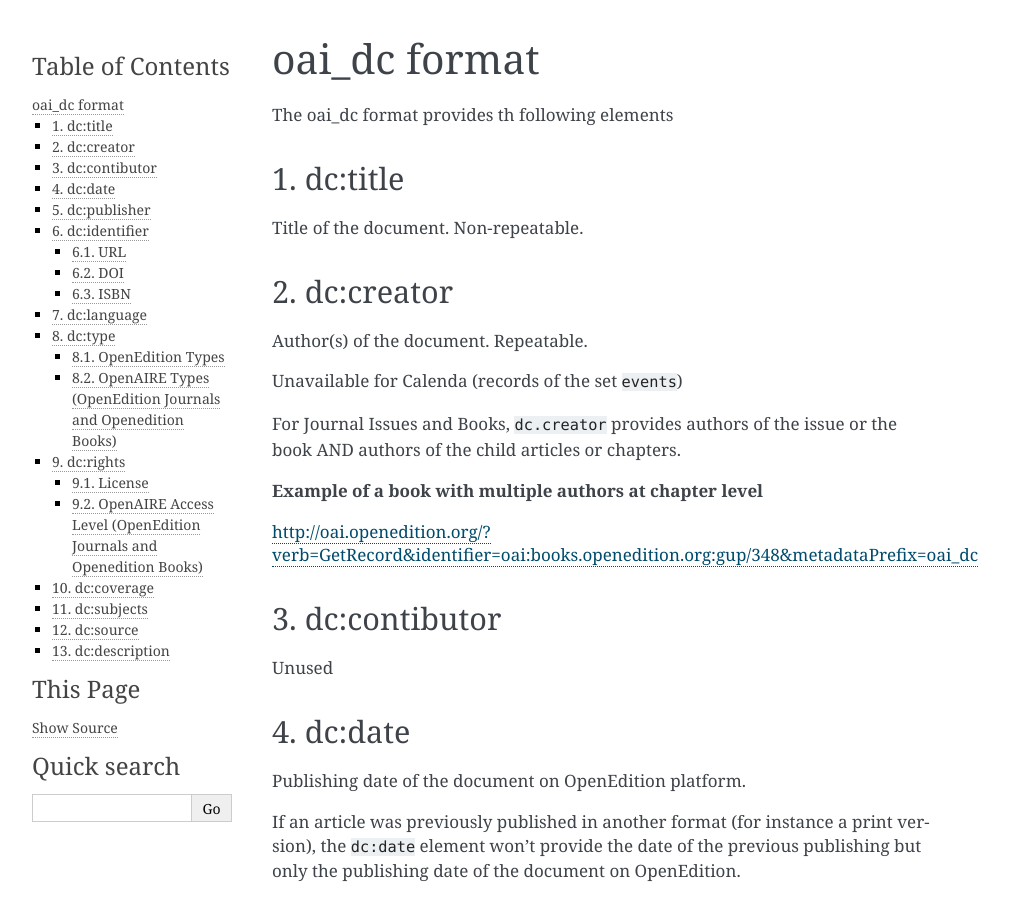
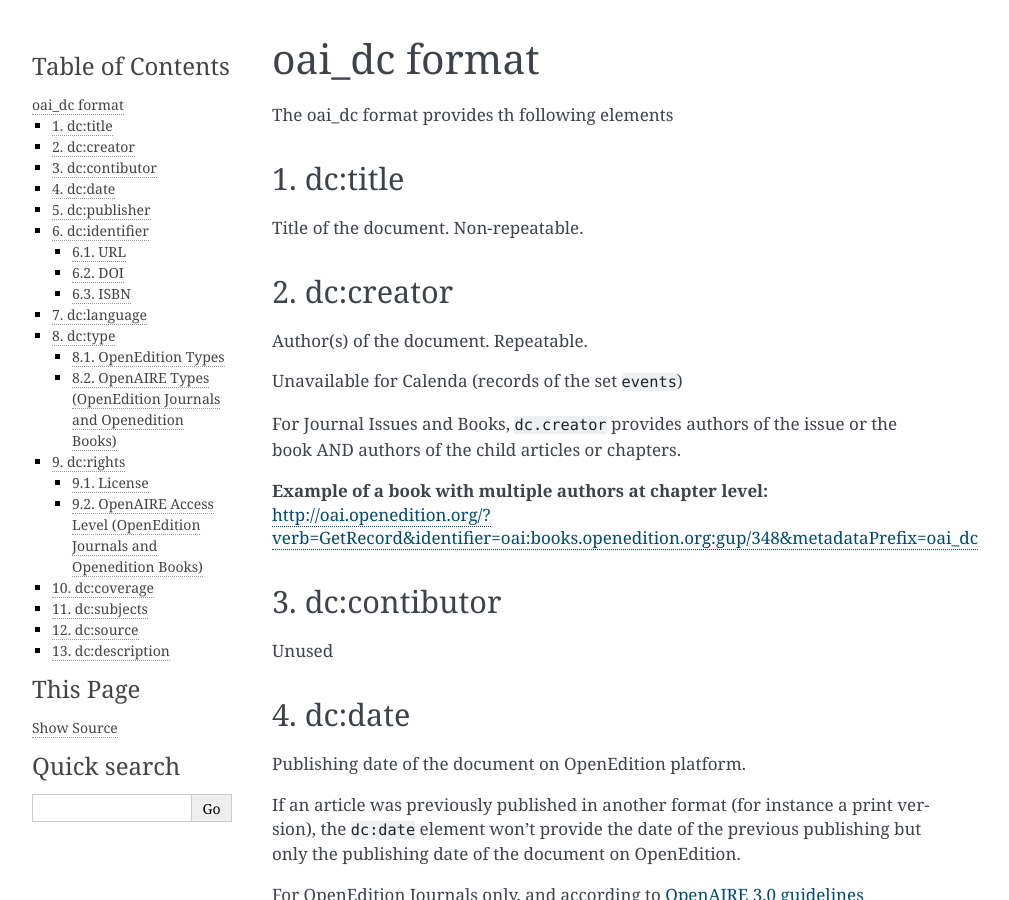
Before and after one commit to PatGendre/oai-openedition, a Sphinx documentation site: the page built from docs/source/oai_dc.rst, in a window 1280 px wide and 900 px high. Shown: the whole window, without its empty margins (148-1157 px from the left). Built offline with Sphinx 7.4.7, drawn with Linux system fonts in a browser that asks for light colours.

Commit message:
oai_dc : clean

```diff
--- a/docs/source/oai_dc.rst
+++ b/docs/source/oai_dc.rst
@@ -16,8 +16,7 @@
 
 For Journal Issues and Books, ``dc.creator`` provides authors of the issue or the book AND authors of the child articles or chapters.
 
-**Example of a book with multiple authors at chapter level**
-
+**Example of a book with multiple authors at chapter level:**
 http://oai.openedition.org/?verb=GetRecord&identifier=oai:books.openedition.org:gup/348&metadataPrefix=oai_dc
 
 3. dc:contibutor
```
